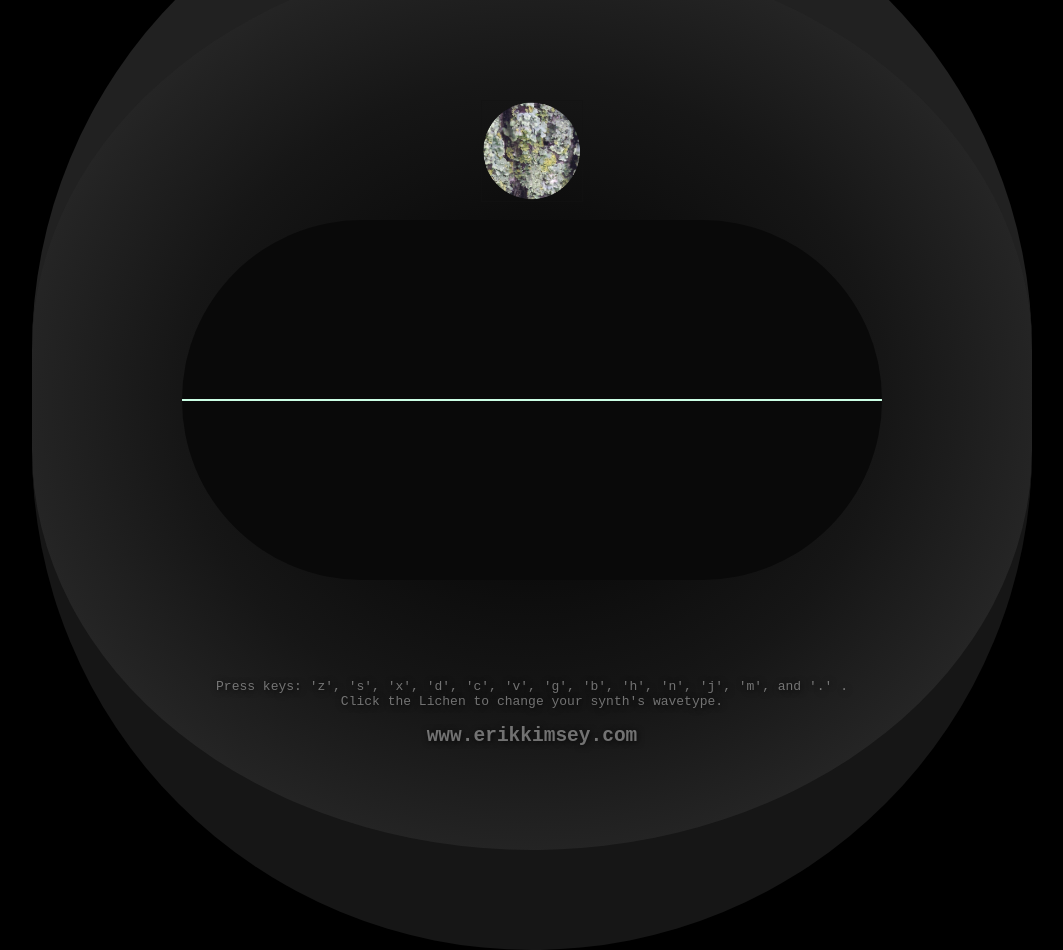
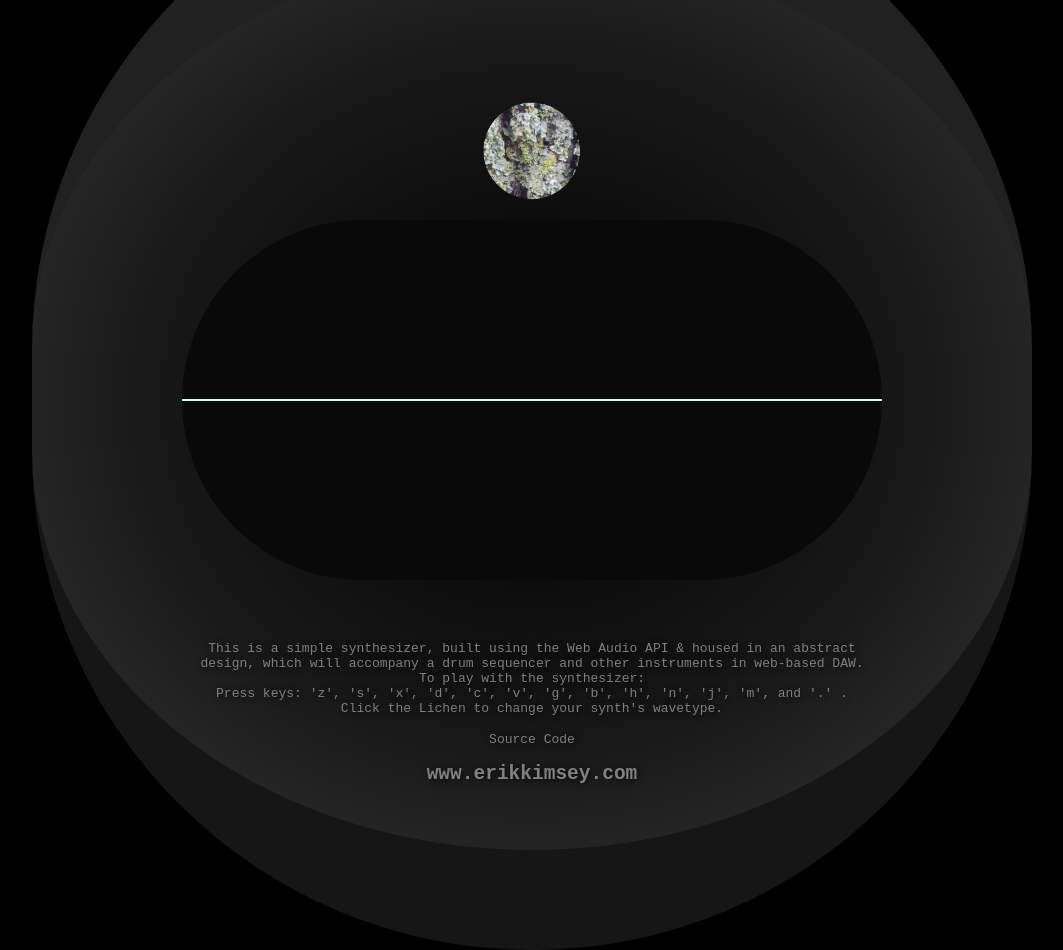
Before and after one commit to ErikKimsey/Simple_Synthesizer_usingWebAudioAPI, a plain HTML site: page index.html in a window 1280 px wide. Shown: the whole page, without its empty margins (108-1171 px from the left). Drawn offline with Linux system fonts and the light colour scheme.

Commit message:
Corrections to README

```diff
--- a/index.html
+++ b/index.html
@@ -25,14 +25,17 @@
   <div id="container">
         <!-- <img src="images/woodshp.png" id="woodshp" alt="image" name="Image, wood shape" /> -->
         <img src="images/mossDot.png" id="WavDisplay"/>
+
   </div>
   <div id="instructs">
     <!-- <h2 id="dotH1">DOTDUBx1 Synthesizer</h2> -->
     <p id="instrP">
+      This is a simple synthesizer, built using the Web Audio API & housed in an abstract design, which will accompany a drum sequencer and other instruments in web-based DAW.  <br />To play with the synthesizer:<br />
       Press keys: 'z', 's', 'x', 'd', 'c', 'v', 'g', 'b', 'h', 'n', 'j', 'm', and    '.'  . </br>
       Click the Lichen to change your synth's wavetype.
     </p>
-    <h2>www.erikkimsey.com</h2>
+      <a href="https://github.com/ErikKimsey/Simple_Synthesizer_usingWebAudioAPI">Source Code</a>
+    <h2 id="ekDOTcom">www.erikkimsey.com</h2>
   </div>
 </div>
   <!-- <div id="keyBdToggle">
--- a/main.css
+++ b/main.css
@@ -48,9 +48,12 @@ background: radial-gradient( black, rgb(22, 22, 22), rgb(55,55,55));
     top: 50%;
     left: 50%;
     margin-right: -50%;
-    transform: translate(-50%, -50%)
+    transform: translate(-50%, -50%);
+}
 
-}
+
+
+
 
 #canvas {
   margin: 0;
@@ -60,13 +63,19 @@ background: radial-gradient( black, rgb(22, 22, 22), rgb(55,55,55));
     margin-right: -50%;
     transform: translate(-50%, -50%);
     border-radius: 1000px;
+
 }
+
 
 #instructs {
   position: absolute;
+  text-align: center;
+  align-content: center;
+  display: block;
   top:90%;
   width:70%;
-  color:rgba(211,211,211,0.5);
+height:auto;
+  color:rgba(211,211,211,0.1);
   text-shadow: 1px 1px 6px rgba(0,0,0, 0.8);
   margin: 0;
     top: 85%;
@@ -75,11 +84,17 @@ background: radial-gradient( black, rgb(22, 22, 22), rgb(55,55,55));
     transform: translate(-50%, -50%);
 }
 
+
 #instrP, h2, h3 {
   font-family: monospace;
-  color: rbga(222,222,222, 0.5);
   text-align: center;
+  color: gray;
 }
+
+#ekDOTcom {
+  color:gray;
+}
+
 
 .hideP {
   display: none;
@@ -101,15 +116,16 @@ background: radial-gradient( black, rgb(22, 22, 22), rgb(55,55,55));
     top: 20%;
     left: 50%;
     margin-right: -50%;
-    transform: translate(-50%, -50%)
+    transform: translate(-50%, -50%);
 }
 
 #WavDisplay {
   position: absolute;
   width:100px;
+  background-color: none;
   /*left:34%;
   top:62%;*/
-  border: solid 1px rgba(18,18,18,0.5);
+  border: solid 1px rgba(18,18,18,0.0);
   -o-transition:.9s;
 -ms-transition:.9s;
 -moz-transition:.9s;
@@ -165,3 +181,11 @@ margin: 0;
   width:80px;
   text-align: center;
 }
+
+a {
+  width: 100%;
+  text-decoration: none;
+  text-align: center;
+  color:gray;
+  font-family: monospace;
+}
```
Also changed, not shown: Synth.js (+5 -2 lines), 1 other file.
